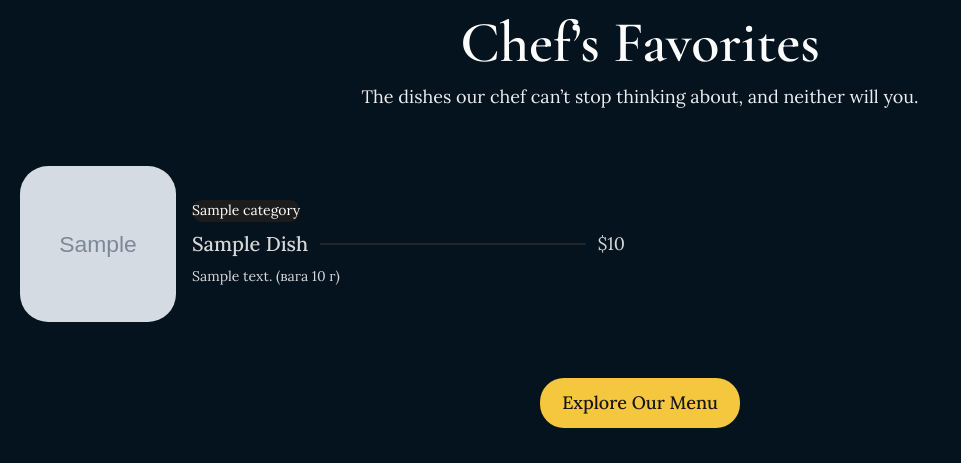
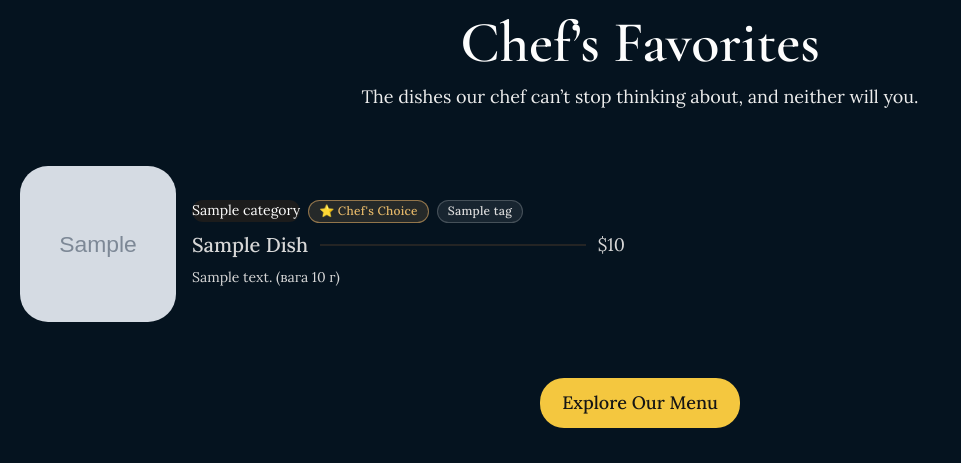
Before and after one commit to john4IK-Oleksij/Savoure, a Django app: page / in a window 1280 px wide. Shown: the part 1747-2210 px from the top of the page, without its empty margins (0-961 px from the left). Run offline with Django 5.2, Linux system fonts and the light colour scheme; tables that the repository leaves empty hold one stand-in row (values such as "Sample post"); grey boxes marked "Sample" are stand-in pictures.

Commit message:
feat(ui): add luxury badges for Chef's Choice, spiciness levels and tags in dish cards

```diff
--- a/static/css/alerts.css
+++ b/static/css/alerts.css
@@ -160,3 +160,50 @@
 .toast--error .toast__progress {
   background: linear-gradient(90deg, #c0392b, #ef5350);
 }
+
+/* ==========================================================================
+   Savoure Luxury Dish Badges (Chef Special, Spiciness, Tags)
+   ========================================================================== */
+
+.dishcard__labels {
+  display: flex;
+  align-items: center;
+  flex-wrap: wrap;
+  gap: 8px;
+}
+
+.dishcard__badge {
+  display: inline-flex;
+  align-items: center;
+  gap: 4px;
+  padding: 2px 10px;
+  border-radius: 12px;
+  font-size: 12px;
+  font-weight: 500;
+  line-height: 1.4;
+  letter-spacing: 0.02em;
+}
+
+.dishcard__badge--special {
+  background: rgba(220, 169, 99, 0.15);
+  border: 1px solid rgba(220, 169, 99, 0.6);
+  color: #e5b869;
+}
+
+.dishcard__badge--mild {
+  background: rgba(230, 126, 34, 0.15);
+  border: 1px solid rgba(230, 126, 34, 0.5);
+  color: #f39c12;
+}
+
+.dishcard__badge--hot {
+  background: rgba(231, 76, 60, 0.15);
+  border: 1px solid rgba(231, 76, 60, 0.6);
+  color: #ff6b6b;
+}
+
+.dishcard__badge--tag {
+  background: rgba(255, 255, 255, 0.08);
+  border: 1px solid rgba(255, 255, 255, 0.2);
+  color: #dcdcdc;
+}
--- a/templates/menu/_dish_card.html
+++ b/templates/menu/_dish_card.html
@@ -8,7 +8,20 @@
       {% endif %}
    </div>
    <div class="dishcard__content">
-      <div class="dishcard__label">{{ dish.category.name }}</div>
+      <div class="dishcard__labels">
+         <span class="dishcard__label">{{ dish.category.name }}</span>
+         {% if dish.is_chef_special %}
+            <span class="dishcard__badge dishcard__badge--special">⭐ Chef's Choice</span>
+         {% endif %}
+         {% if dish.spiciness == 1 %}
+            <span class="dishcard__badge dishcard__badge--mild">🌶️ Mild</span>
+         {% elif dish.spiciness == 2 %}
+            <span class="dishcard__badge dishcard__badge--hot">🌶️🌶️ Hot</span>
+         {% endif %}
+         {% for tag in dish.tags.all %}
+            <span class="dishcard__badge dishcard__badge--tag">{{ tag.name }}</span>
+         {% endfor %}
+      </div>
       <div class="dishcard__head">
          <h3 class="dishcard__title">{{ dish.title }}</h3>
          <span class="dishcard__line"></span>
```
